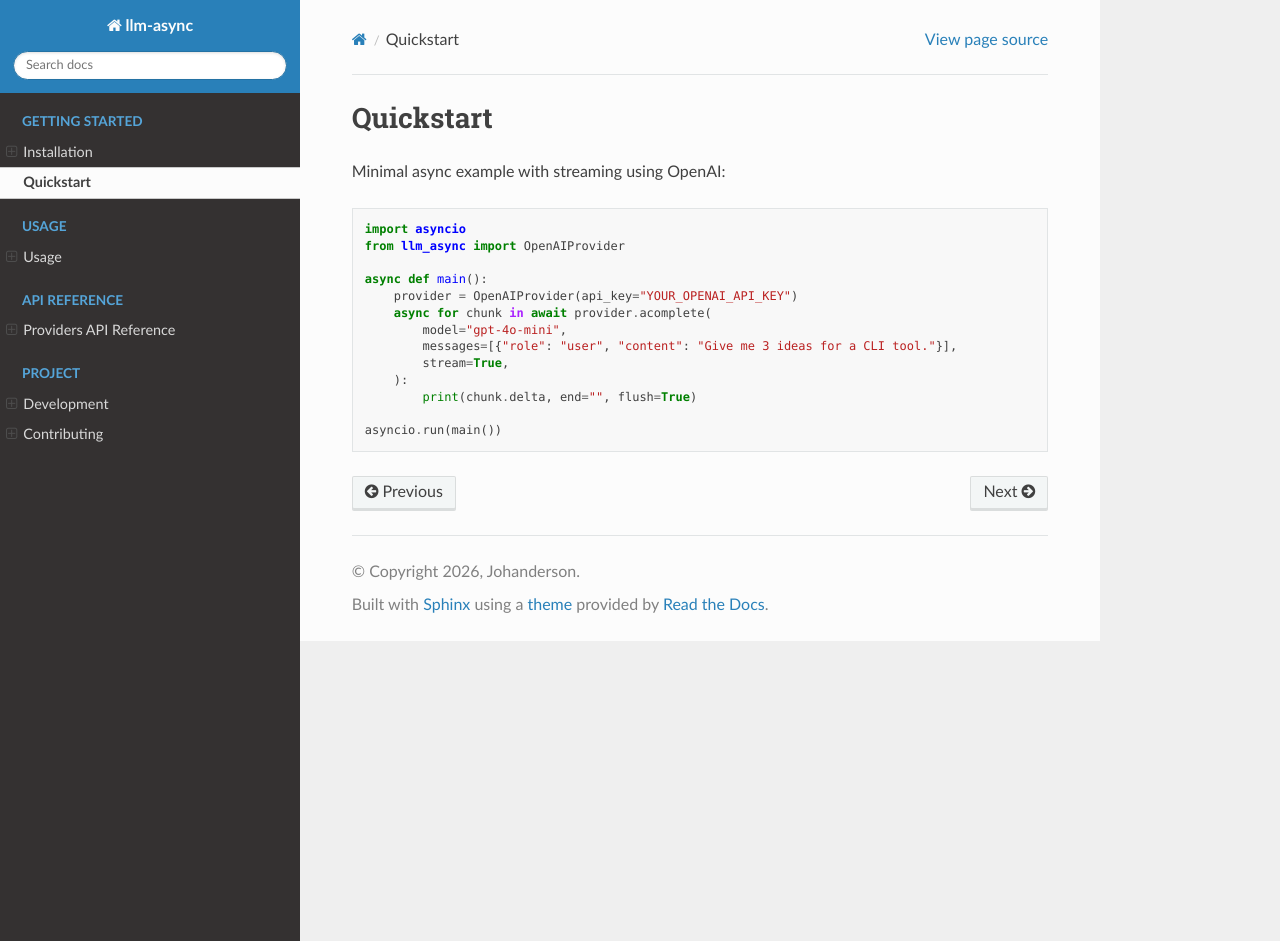
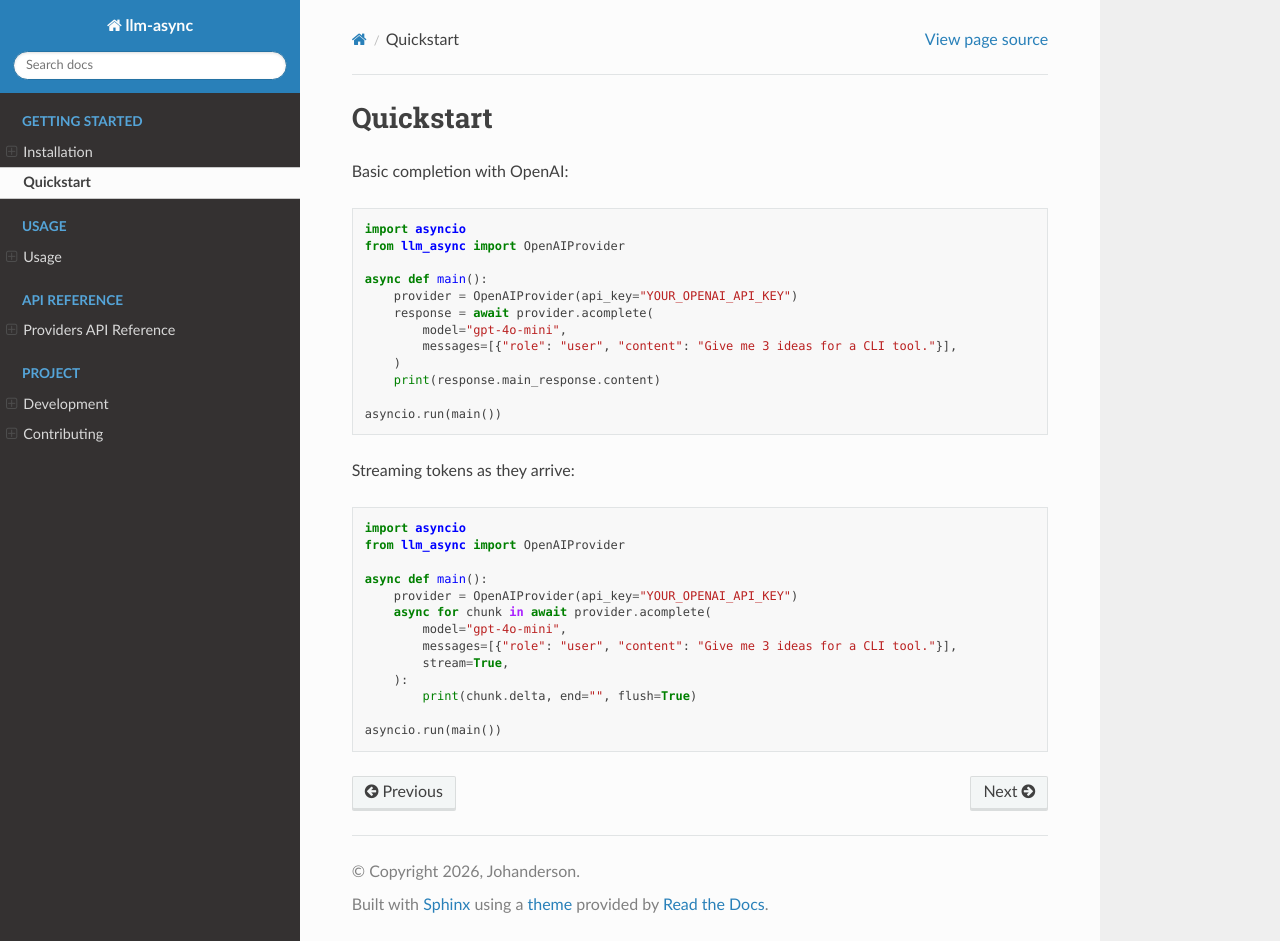
Before and after one commit to sonic182/llm-async, a Sphinx documentation site: the page built from docs/source/quickstart.rst, in a window 1280 px wide and 941 px high. Built offline with Sphinx 7.4.7 and the Read the Docs theme 3.1.0, drawn with Linux system fonts in a browser that asks for light colours.

Commit message:
quick fixes

```diff
--- a/docs/source/contributing.rst
+++ b/docs/source/contributing.rst
@@ -7,7 +7,7 @@ Contributions are welcome! Please open an issue or submit a pull request on
 License
 -------
 
-MIT License — see the `LICENSE <https://github.com/sonic182/llm-async/blob/main/LICENSE>`_ file for details.
+MIT License — see the `LICENSE <https://github.com/sonic182/llm-async/blob/main/LICENSE.md>`_ file for details.
 
 Authors
 -------
--- a/docs/source/quickstart.rst
+++ b/docs/source/quickstart.rst
@@ -1,7 +1,24 @@
 Quickstart
 ==========
 
-Minimal async example with streaming using OpenAI:
+Basic completion with OpenAI:
+
+.. code-block:: python
+
+   import asyncio
+   from llm_async import OpenAIProvider
+
+   async def main():
+       provider = OpenAIProvider(api_key="YOUR_OPENAI_API_KEY")
+       response = await provider.acomplete(
+           model="gpt-4o-mini",
+           messages=[{"role": "user", "content": "Give me 3 ideas for a CLI tool."}],
+       )
+       print(response.main_response.content)
+
+   asyncio.run(main())
+
+Streaming tokens as they arrive:
 
 .. code-block:: python
 
```
